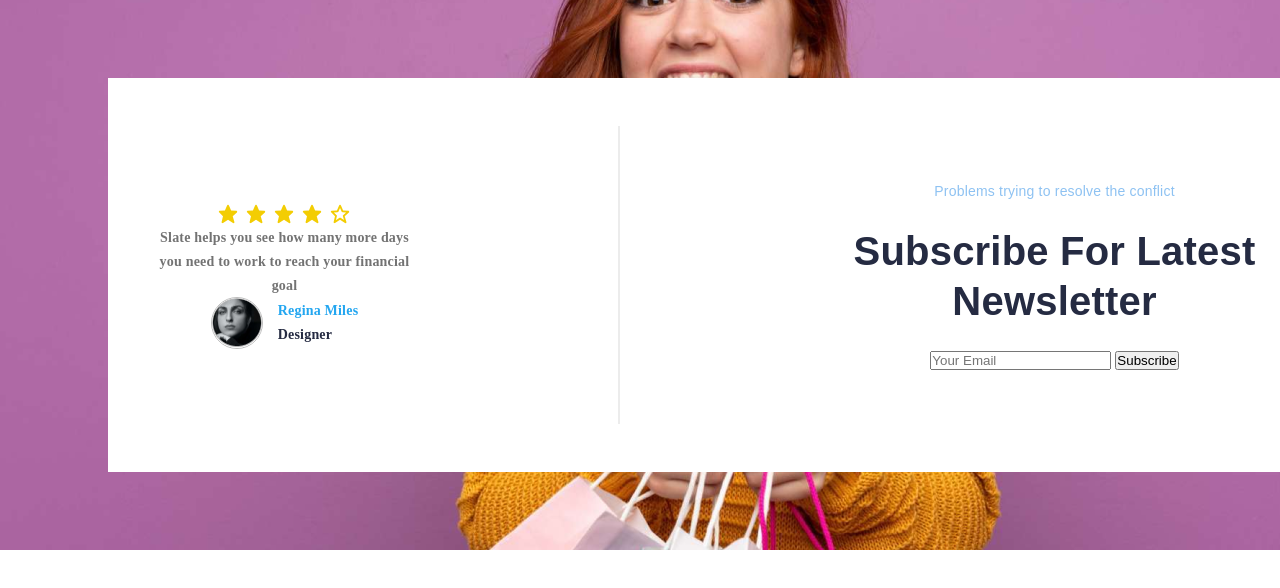
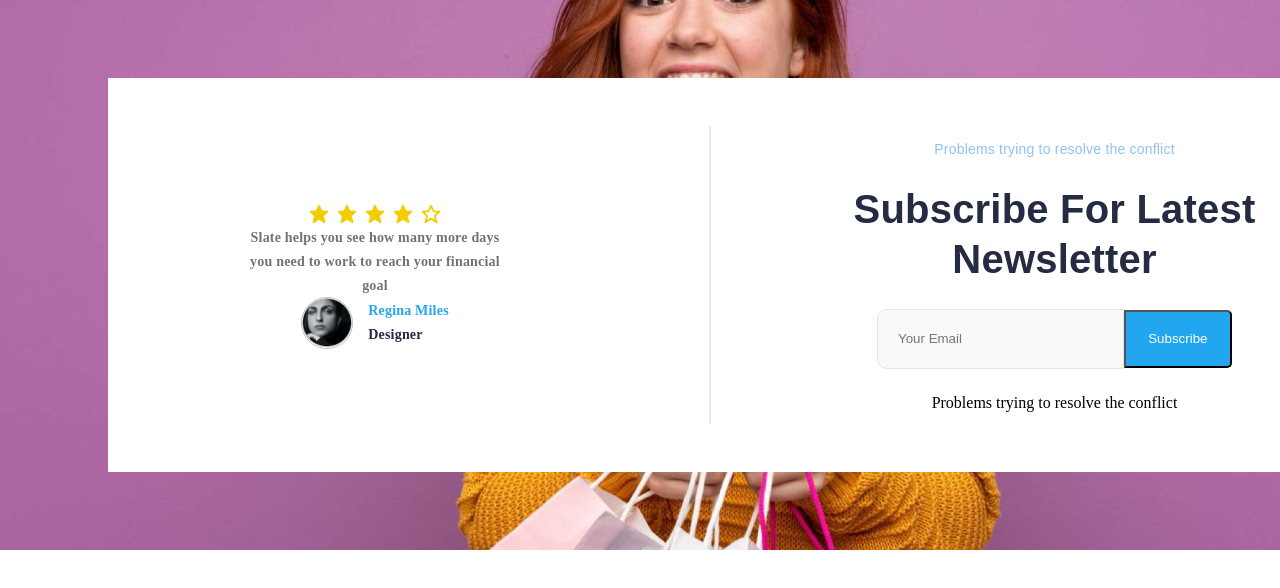
Before and after one commit to DemianJuarez/NewsletterContent, a plain HTML site: page index.html in a window 1280 px wide. Shown: the top 588 px of the page. Drawn offline with Linux system fonts and the light colour scheme.

Commit message:
feat(index): falta mobile

```diff
--- a/index.html
+++ b/index.html
@@ -10,6 +10,7 @@
     <div class="NewsletterWrap">
       <div class="Container">
         <div class="col-md-5">
+          <div class="card-item">
           <div class="card-content">
             <div class="stars">
               <img src="starFull.svg" />
@@ -33,6 +34,7 @@
             </div>
           </div>
         </div>
+        </div>
         <line></line>
         <div class="col-md-6">
           <p class="paragraph">Problems trying to resolve the conflict</p>
@@ -41,6 +43,7 @@
             <input class="input-group" placeholder="Your Email" />
             <button class="button-group">Subscribe</button>
           </form>
+          <p>Problems trying to resolve the conflict</p>
         </div>
       </div>
     </div>
--- a/style.css
+++ b/style.css
@@ -18,7 +18,20 @@
   background-color: white;
   align-items: center;
 }
-.col-md-5 {
+.col-md-5{
+  display: flex;
+  width: 438px;
+  flex-direction: column;
+  align-items: center;
+  gap: 28px;
+}
+.card-item{
+  display: flex;
+  padding: 30px 35px;
+  justify-content: center;
+  align-items: flex-start;
+}
+.card-content {
   width: 257px;
   display: flex;
   flex-direction: column;
@@ -120,3 +133,28 @@ line {
   line-height: 50px;
   letter-spacing: 0.2px;
 }
+.form-group {
+  display: flex;
+  width: 355px;
+  justify-content: center;
+  align-items: center;
+}
+.input-group {
+  width: 355px;
+  height: 58px;
+  padding: 0px 0px 0px 20px;
+  border-radius: 10px 0px 0px 10px;
+border: 1px solid #E6E6E6;
+background: #F9F9F9;
+}
+.button-group {
+  display: flex;
+  width: 117px;
+  height: 58px;
+  padding: 15px 22.5px;
+  justify-content: center;
+  align-items: center;
+  background-color: #23A6F0;
+  border-radius: 0px 5px 5px 0px;
+  color: white;
+}
```
